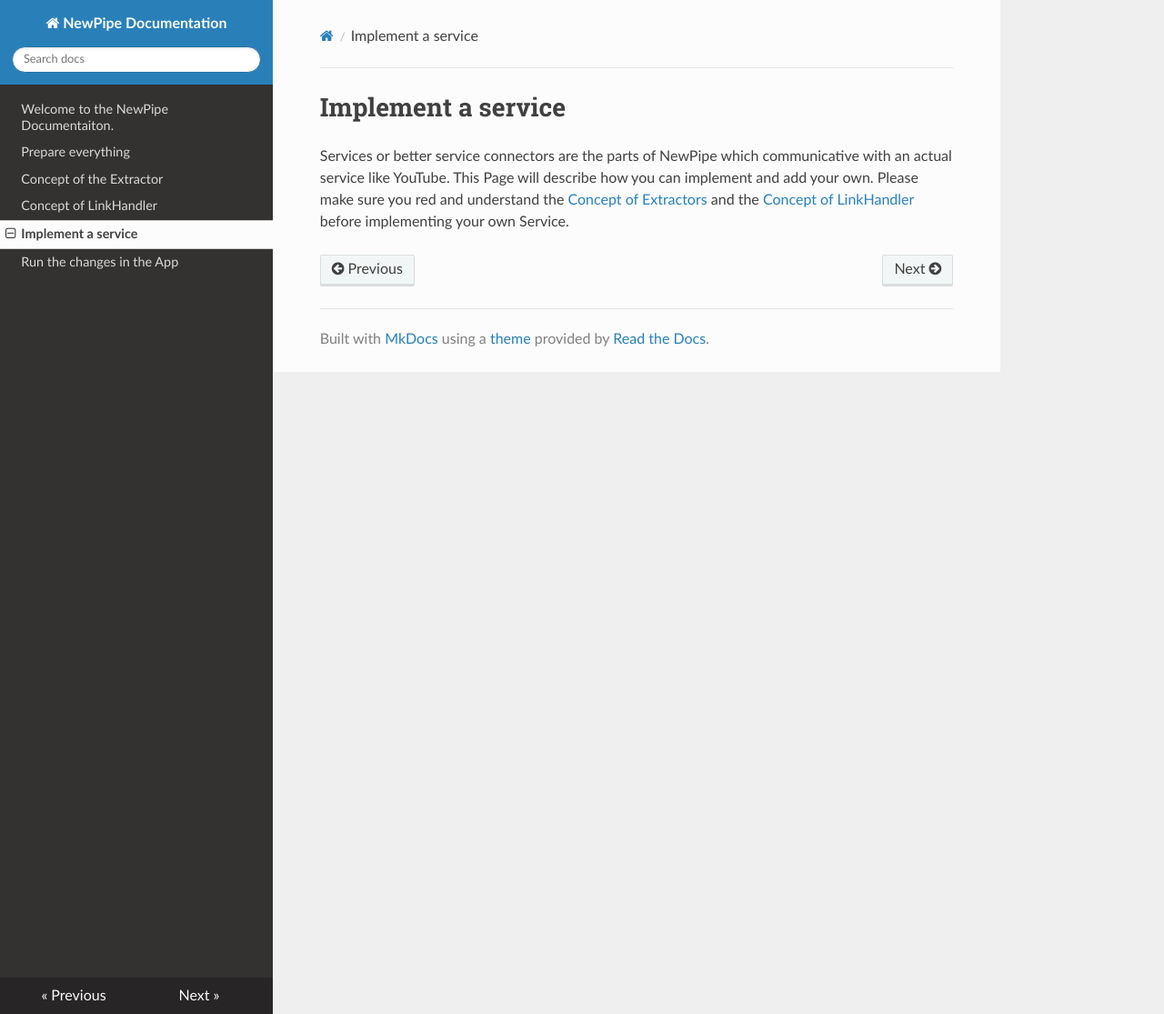
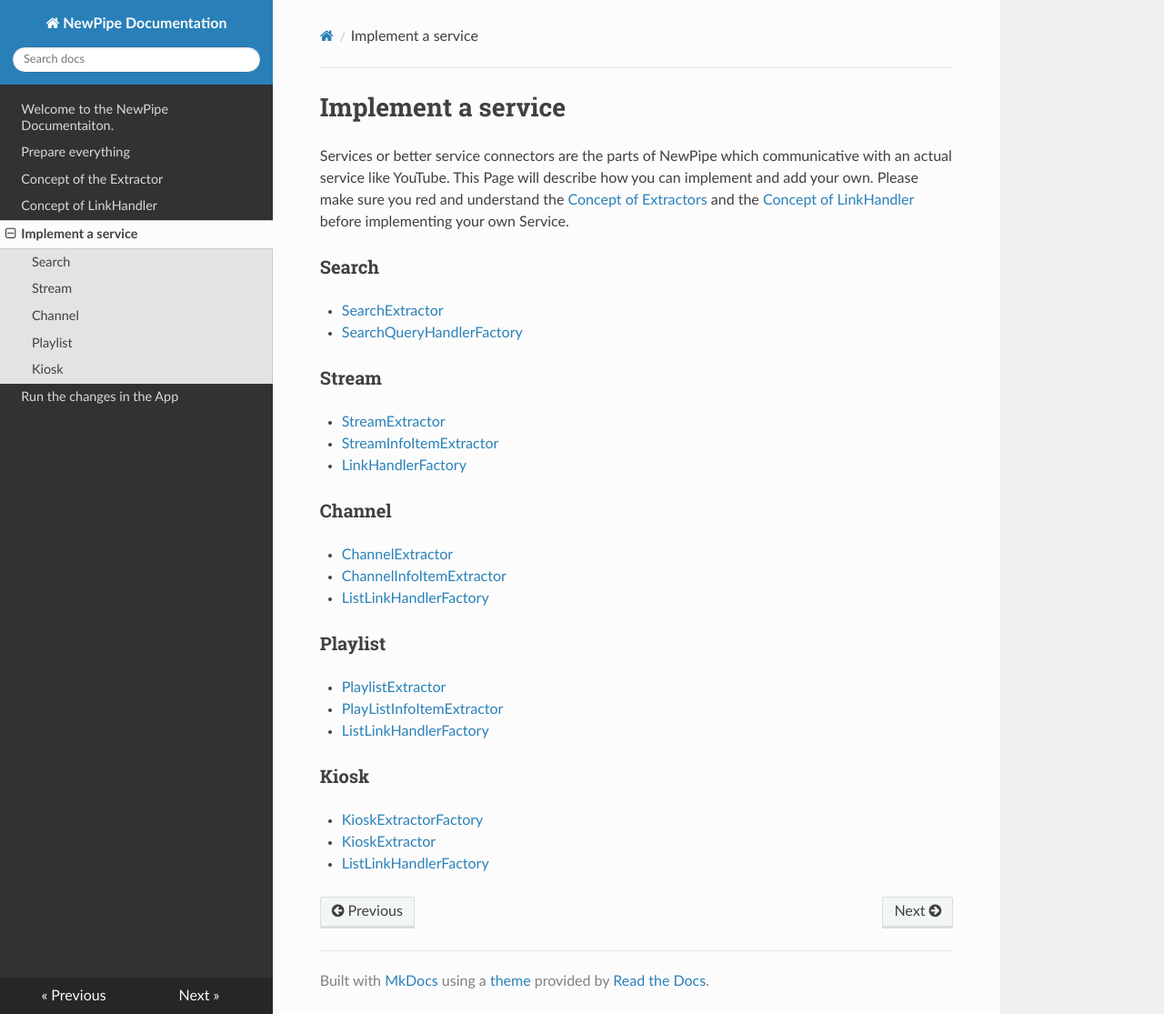
Before and after one commit to TeamNewPipe/documentation, an MkDocs documentation site: the page built from docs/03_Implement_a_service.md, in a window 1280 px wide and 1115 px high. Shown: the whole window at 91% size. Built offline with MkDocs 1.6.1, drawn with Linux system fonts in a browser that asks for light colours; nearby versions of some CDN libraries; library files that are not in the unit come from our copies.

Commit message:
add links to implement service

```diff
--- a/docs/03_Implement_a_service.md
+++ b/docs/03_Implement_a_service.md
@@ -5,3 +5,28 @@ This Page will describe how you can implement and add your own. Please make sure
 [Concept of Extractors](https://teamnewpipe.github.io/documentation/01_Concept_of_the_extractor/)
 and the [Concept of LinkHandler](https://teamnewpipe.github.io/documentation/02_Concept_of_LinkHandler/)
 before implementing your own Service.
+
+
+### Search
+- [SearchExtractor](https://teamnewpipe.github.io/NewPipeExtractor/javadoc/org/schabi/newpipe/extractor/search/SearchExtractor.html)
+- [SearchQueryHandlerFactory](https://teamnewpipe.github.io/NewPipeExtractor/javadoc/org/schabi/newpipe/extractor/linkhandler/SearchQueryHandlerFactory.html)
+
+### Stream
+- [StreamExtractor](https://teamnewpipe.github.io/NewPipeExtractor/javadoc/org/schabi/newpipe/extractor/stream/StreamExtractor.html)
+- [StreamInfoItemExtractor](https://teamnewpipe.github.io/NewPipeExtractor/javadoc/org/schabi/newpipe/extractor/stream/StreamInfoItemExtractor.html)
+- [LinkHandlerFactory](https://teamnewpipe.github.io/NewPipeExtractor/javadoc/org/schabi/newpipe/extractor/linkhandler/LinkHandlerFactory.html)
+
+### Channel
+- [ChannelExtractor](https://teamnewpipe.github.io/NewPipeExtractor/javadoc/org/schabi/newpipe/extractor/channel/ChannelExtractor.html)
+- [ChannelInfoItemExtractor](https://teamnewpipe.github.io/NewPipeExtractor/javadoc/org/schabi/newpipe/extractor/channel/ChannelExtractor.html)
+- [ListLinkHandlerFactory](https://teamnewpipe.github.io/NewPipeExtractor/javadoc/org/schabi/newpipe/extractor/linkhandler/ListLinkHandlerFactory.html)
+
+### Playlist
+- [PlaylistExtractor](https://teamnewpipe.github.io/NewPipeExtractor/javadoc/org/schabi/newpipe/extractor/playlist/PlaylistExtractor.html)
+- [PlayListInfoItemExtractor](https://teamnewpipe.github.io/NewPipeExtractor/javadoc/org/schabi/newpipe/extractor/playlist/PlaylistExtractor.html)
+- [ListLinkHandlerFactory](https://teamnewpipe.github.io/NewPipeExtractor/javadoc/org/schabi/newpipe/extractor/linkhandler/ListLinkHandlerFactory.html)
+
+### Kiosk
+- [KioskExtractorFactory](https://teamnewpipe.github.io/NewPipeExtractor/javadoc/org/schabi/newpipe/extractor/kiosk/KioskList.KioskExtractorFactory.html)
+- [KioskExtractor](https://teamnewpipe.github.io/NewPipeExtractor/javadoc/org/schabi/newpipe/extractor/kiosk/KioskExtractor.html)
+- [ListLinkHandlerFactory](https://teamnewpipe.github.io/NewPipeExtractor/javadoc/org/schabi/newpipe/extractor/linkhandler/ListLinkHandlerFactory.html)
```
